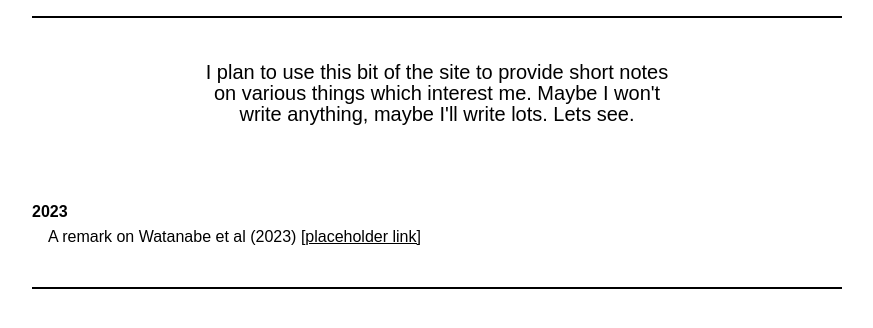
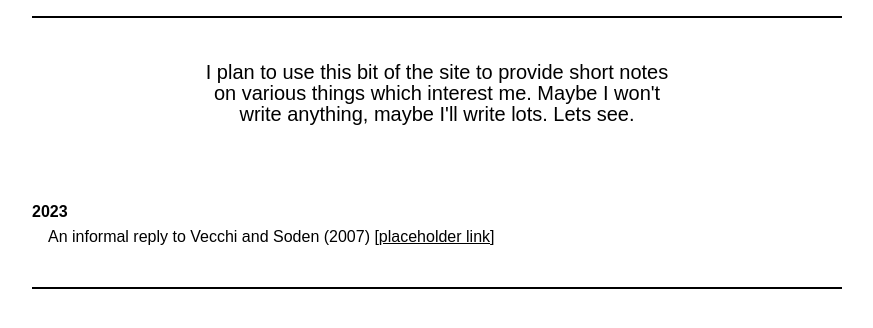
Before and after one commit to AndrewILWilliams/AndrewILWilliams.github.io, a plain HTML site: page notes.html in a window 1280 px wide. Shown: the part 70-398 px from the top of the page, without its empty margins (203-1076 px from the left). Drawn offline with Linux system fonts and the light colour scheme.

Commit message:
Update notes.html

```diff
--- a/notes.html
+++ b/notes.html
@@ -41,7 +41,7 @@
    <!======>
    <p class="pubs_year">2023 </p>
 
-   <p class="publication"> A remark on Watanabe et al (2023) <a href="notes/masa2023grl.html" target="_self">[placeholder link]</a> &nbsp
+   <p class="publication"> An informal reply to Vecchi and Soden (2007) <a href="notes/vecchisodenreply.html" target="_self">[placeholder link]</a> &nbsp
    </p>
 
 
```
